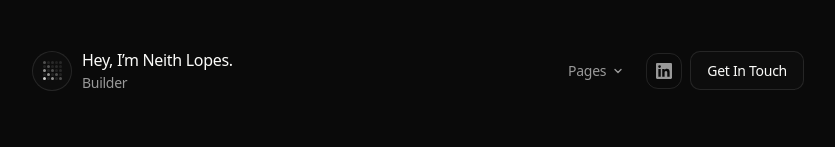
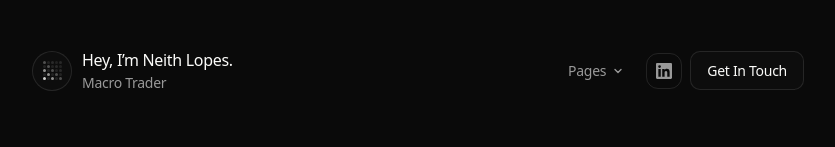
Before and after one commit to operatorzro/neith-lopes, a Next.js app: page / in a window 1280 px wide. Shown: the top 147 px of the page, without its empty margins (222-1057 px from the left). Built offline with nearby package versions, Linux system fonts and the light colour scheme; a web font is replaced by a local one.

Commit message:
Update nav role rotator: split Finance/AI Operator, Macro Trader, drop Student

```diff
--- a/components/Nav.tsx
+++ b/components/Nav.tsx
@@ -5,7 +5,7 @@ import Avatar from "./Avatar";
 import Crossfade from "./Crossfade";
 import { identity } from "@/lib/data";
 
-const roles = ["Finance & AI Operator", "Macro Researcher", "Builder", "Student"];
+const roles = ["Finance Operator", "AI Operator", "Macro Trader", "Builder"];
 
 const pages = [
   { label: "About", href: "/about" },
```
